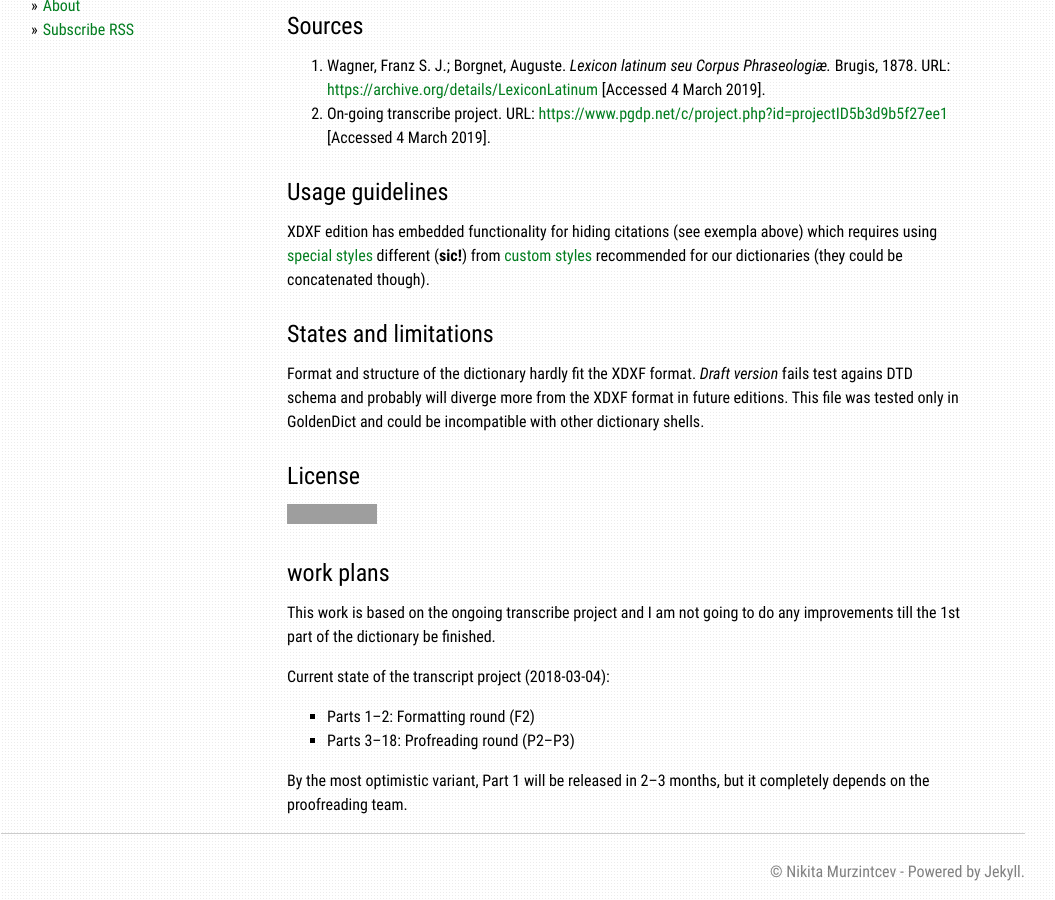
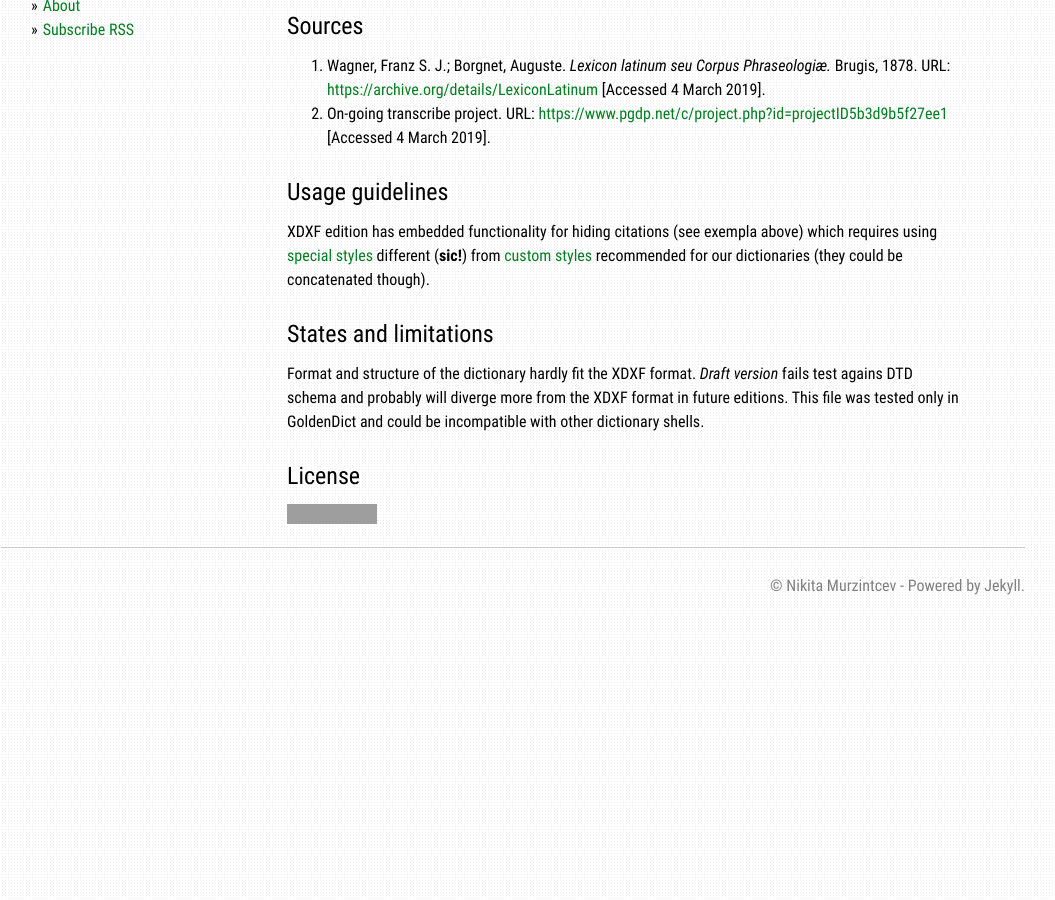
Before and after one commit to nikita-moor/dictionaries, a Jekyll site: the page built from _dictionaries/Wagner1878.md, in a window 1280 px wide and 900 px high, scrolled down 599 px. Shown: the whole window, without its empty margins (127-1182 px from the left). Built offline with Jekyll 4.4.1, drawn with Linux system fonts in a browser that asks for light colours; grey boxes are pictures that could not be loaded.

Commit message:
content fixes

```diff
--- a/_dictionaries/Wagner1878.md
+++ b/_dictionaries/Wagner1878.md
@@ -46,18 +46,6 @@ Format and structure of the dictionary hardly fit the XDXF format. _Draft versio
 </a>
 
 
-## work plans
-
-This work is based on the ongoing transcribe project and I am not going to do any improvements till the 1st part of the dictionary be finished.
-
-Current state of the transcript project (2018-03-04):
-
-* Parts 1–2: Formatting round (F2)
-* Parts 3–18: Profreading round (P2–P3)
-
-By the most optimistic variant, Part 1 will be released in 2–3 months, but it completely depends on the proofreading team.
-
-
 [1]: https://github.com/nikita-moor/latin-dictionary/tree/master/{{ page.nickname }}
 [2]: https://github.com/nikita-moor/latin-dictionary/blob/master/Wagner1878/article-style.css
 [3]: http://www.lexica.linguax.com/wagner.php
```
Also changed, not shown: _dictionaries/Skrivan1890.md (+1 -1 lines), _posts/2019-08-27-Appleton1914.md (+2 -2 lines), about.md (+1 -1 lines).
